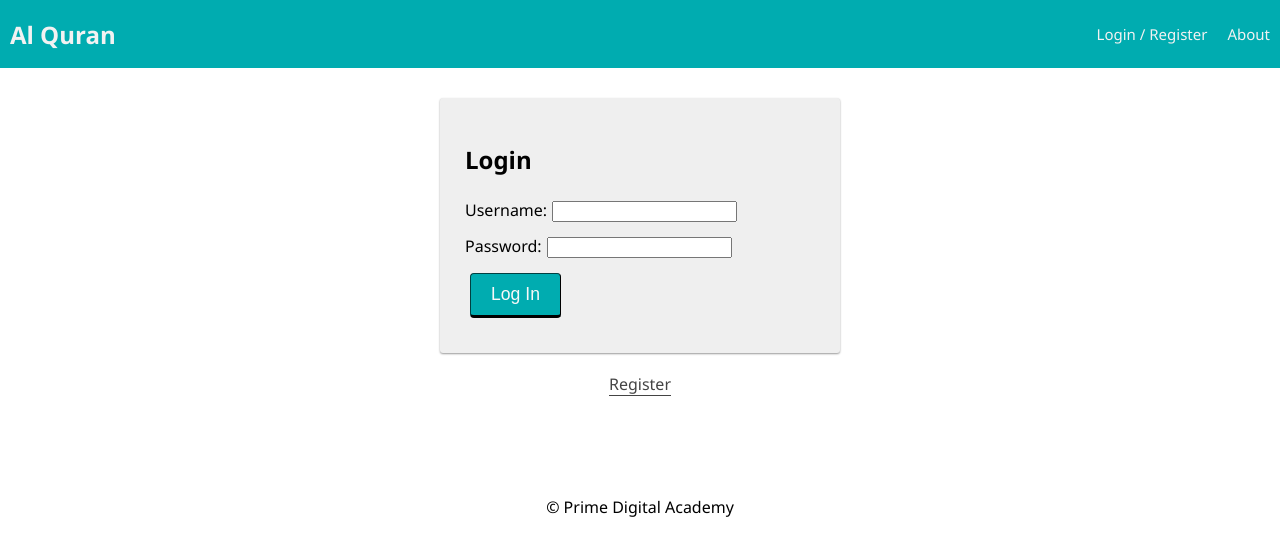
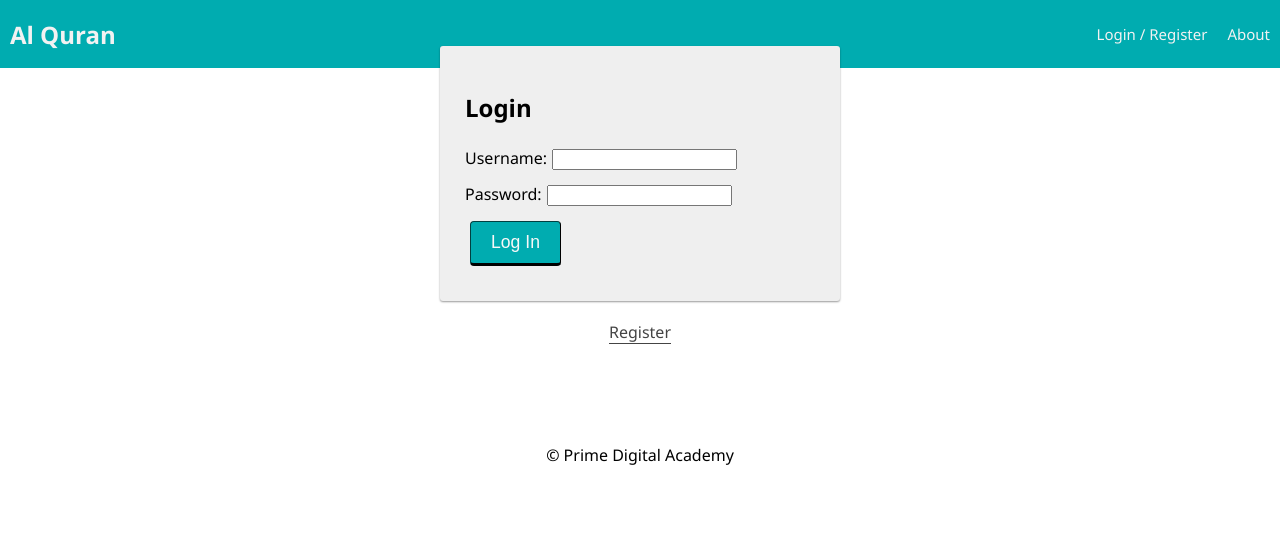
Before and after one commit to ZakariyeAden/Quran-App, a React (Create React App) app: page /#/user in a window 1280 px wide. Shown: the top 556 px of the page. Built offline with nearby package versions, Linux system fonts and the light colour scheme; no server answers.

Commit message:
adding styling

```diff
--- a/src/components/ChapterCard/ChapterCard.jsx
+++ b/src/components/ChapterCard/ChapterCard.jsx
@@ -47,7 +47,7 @@ const ChapterCard = ({ chapter }) => {
             <Typography>{chapter.arabic_name}</Typography>
             <Typography>{chapter.translated_name}</Typography>
           </CardContent>
-          <Button size="small" onClick={handleOpenModal}>Bookmark</Button>
+          <Button size="small" onClick={handleOpenModal}>Add to Plan</Button>
         </Card>
       </Grid>
     </div>
--- a/src/components/Nav/Nav.css
+++ b/src/components/Nav/Nav.css
@@ -4,7 +4,7 @@
   justify-content: space-between;
   align-items: center;
 
-  margin: 0 0 30px;
+  margin: 0 0 -22px;
   background-color: #00acb0;
   overflow: hidden;
 }
--- a/src/components/Plan/Plan.css
+++ b/src/components/Plan/Plan.css
@@ -7,3 +7,6 @@
 .checkmark-{
   margin-right: 3rem;
 }
+.plan-section{
+  margin: 3rem 0;
+}
--- a/src/components/Plan/Plan.jsx
+++ b/src/components/Plan/Plan.jsx
@@ -61,7 +61,7 @@ const Plan = () => {
 
   }, []);
   return (
-    <TableContainer component={Paper}>
+    <TableContainer component={Paper} className="plan-section">
       {/* Edit Form Modal after user Clicks Edit to plan */}
       <EditFormModal handleCloseModal={handleCloseEditModal} open={open} />
       <Table sx={{ minWidth: 650 }} aria-label="simple table">
```
